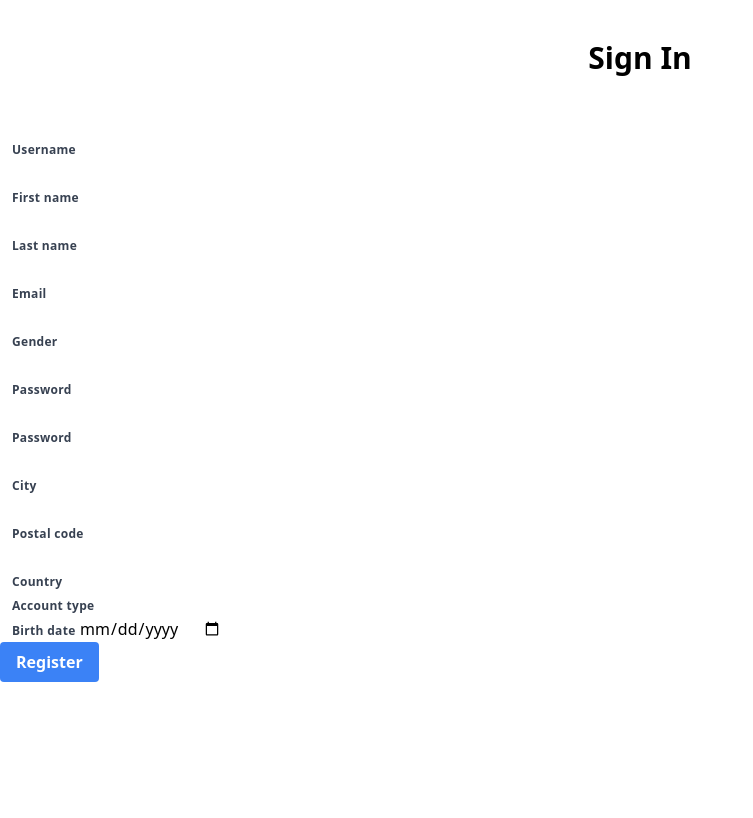
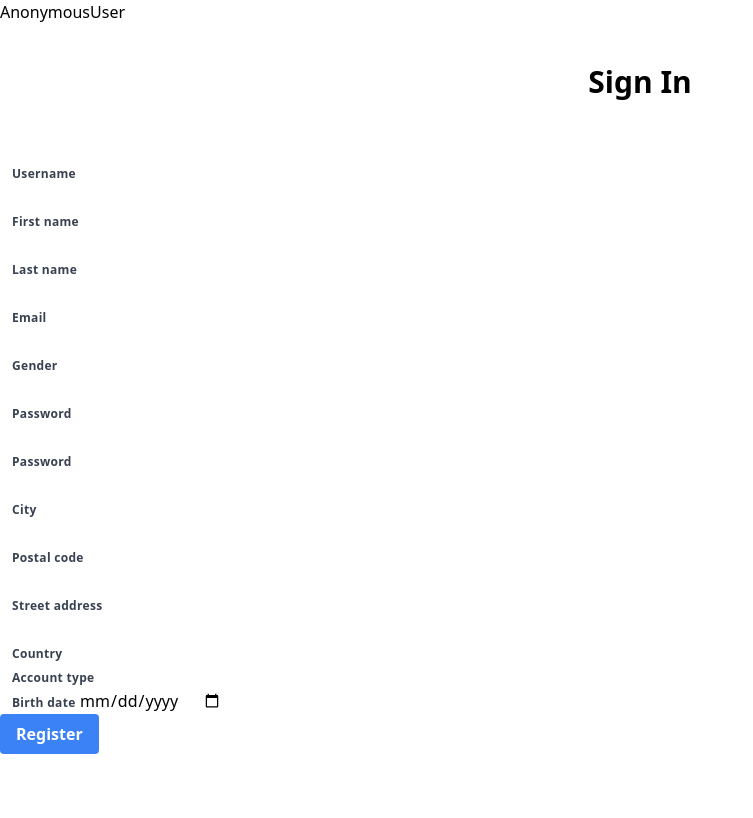
Before and after one commit to r-ony-s/bank_pro, a Django app: template accounts/templates/accounts/user_registration.html in a window 1280 px wide. Shown: the whole page, without its empty margins (0-753 px from the left). Before the commit the page ends 682 px from the top, so only its background shows below. Run offline with Django 3.2, Linux system fonts and the light colour scheme; the template is opened without the code that fills it, so the values that code supplies are empty, except form fields; form fields are guessed from the names that the template uses; some libraries are stand-ins or nearby versions.

Commit message:
error solve and saving registraion dat into database

```diff
--- a/accounts/templates/accounts/user_registration.html
+++ b/accounts/templates/accounts/user_registration.html
@@ -7,6 +7,7 @@
     <link rel="stylesheet" href="https://unpkg.com/tailwindcss@2.0.1/dist/tailwind.min.css">
 </head>
 <body>
+  <h1>{{request.user}}</h1>
     {% if form.non_field_errors %}{% for error in form.non_field_errors %}
      <div
      class="bg-red-100 border border-red-400 text text-red-700 px-4 py-3 rounded relative mt-2"
@@ -19,7 +20,7 @@
      <div class="bg-white px-3 py-4 rounded-xl my-6">
         <h1 class="font-bold text-3xl text-center pb-5">Sign In</h1>
         <div class="w-full mt-10">
-            <form action="">
+            <form method="post">
                 {% csrf_token %}{% for hidden_field in form.hidden_fields %}{{ hidden_field_errors }}{{ hidden_field }}{% endfor %}
                 <div class="flex flex-wrap -mx-3 mb-6">
               <div class="w-full md:w-2/2 px-3 mb-6 md:mb-0">
@@ -132,7 +133,18 @@
                 </div>
                 <div class="flex flex-wrap -mx-3 mb-6">
               <div class="w-full md:w-2/2 px-3 mb-6 md:mb-0">
-                <label class="block-uppercase tracking-wide text-gray-700 text-xs font-bold mb-2" for="{{ form.first_name.id_for_label}}">
+                <label class="block-uppercase tracking-wide text-gray-700 text-xs font-bold mb-2" for="{{ form.street_address.id_for_label}}">
+                    {{form.street_address.label}}
+                </label>
+                {{ form.street_address }}
+                {% if form.street_address.errors %}{% for error in form.street_address.errors %}
+                <p class="text-red-600 text-sm italic pb-2">{{ error }}</p>
+                {% endfor %}{% endif %}
+              </div>
+                </div>
+                <div class="flex flex-wrap -mx-3 mb-6">
+              <div class="w-full md:w-2/2 px-3 mb-6 md:mb-0">
+                <label class="block-uppercase tracking-wide text-gray-700 text-xs font-bold mb-2" for="{{ form.country.id_for_label}}">
                     {{form.country.label}}
                 </label>
                 {{ form.country }}
--- a/accounts/views.py
+++ b/accounts/views.py
@@ -12,5 +12,6 @@ class UserRegistrationView(FormView):
 
     def form_valid(self, form):
         user=form.save()
-        login(user)
+        login(self.request,user)
+        print(user)
         return super().form_valid(form)
```
Also changed, not shown: db.sqlite3.
